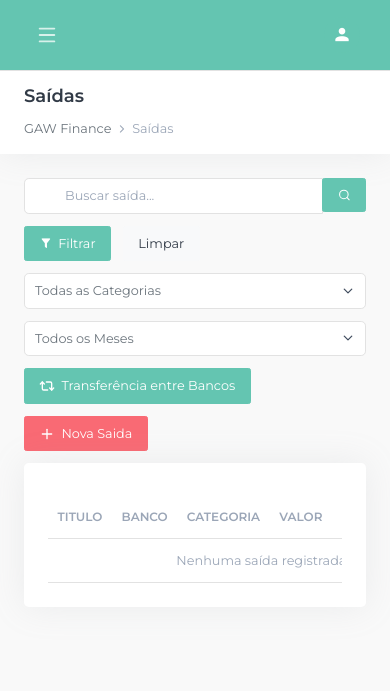
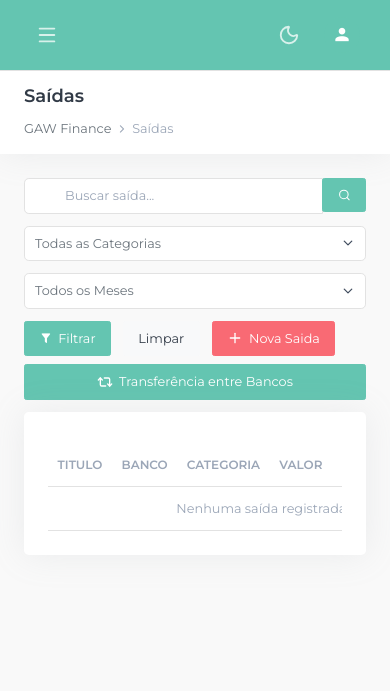
Before and after one commit to guilhermeAndrade07/gaw-finance, a Django app: page /outflows/list/ in a window 390 px wide. Shown: the top 691 px of the page. Run offline with Django 5.2, Linux system fonts and the light colour scheme; the visitor is signed in with stand-in values (Sample User, id 1); data comes from the database, SQL or seed files in the repository; data that the repository does not hold is empty; parts of the project's set-up code (start-up, migrations or seed data) failed here and were passed over; some libraries are stand-ins or nearby versions.

Commit message:
New design mobile

```diff
--- a/app/settings.py
+++ b/app/settings.py
@@ -40,7 +40,11 @@ if not SECRET_KEY:
 # SECURITY WARNING: don't run with debug turned on in production!
 DEBUG = env('DEBUG')
 
-ALLOWED_HOSTS = [h for h in env('ALLOWED_HOSTS') if h and h != '0.0.0.0']
+ALLOWED_HOSTS = [
+    host.strip()
+    for host in env('ALLOWED_HOSTS')
+    if host.strip() and host.strip() != '0.0.0.0'
+]
 
 
 # Application definition
--- a/app/static/app/css/custom.css
+++ b/app/static/app/css/custom.css
@@ -107,5 +107,68 @@
     width: 100%;
     min-width: 0;
     margin-left: 0;
+    flex: 0 0 auto;
+  }
+
+  .signature-active-card .card-body {
+    padding: 0.75rem;
+  }
+
+  .signature-active-card .avatar-lg {
+    width: 48px;
+    height: 48px;
+  }
+
+  .signature-active-card .avatar-title {
+    font-size: 22px !important;
+  }
+
+  .signature-active-card h3 {
+    font-size: 1.25rem;
+    margin-top: 0.25rem !important;
+    margin-bottom: 0.25rem !important;
   }
 }
+
+.inflow-actions,
+.outflow-actions {
+  align-items: center;
+}
+
+.inflow-actions .btn,
+.outflow-inline-actions .btn {
+  white-space: nowrap;
+}
+
+.outflow-actions {
+  display: flex;
+  justify-content: flex-end;
+  gap: 0.5rem;
+}
+
+.outflow-inline-actions {
+  flex-wrap: nowrap;
+}
+
+.outflow-transfer {
+  white-space: nowrap;
+}
+
+@media (max-width: 767.98px) {
+  .inflow-actions {
+    flex-wrap: nowrap;
+  }
+
+  .outflow-actions {
+    flex-direction: column;
+    align-items: stretch;
+  }
+
+  .outflow-inline-actions {
+    width: 100%;
+  }
+
+  .outflow-transfer {
+    width: 100%;
+  }
+}
--- a/app/templates/components/_header.html
+++ b/app/templates/components/_header.html
@@ -18,7 +18,7 @@
       </button>
     </div>
     <div class="d-flex align-items-center gap-1">
-      <div class="topbar-item d-none d-sm-flex">
+      <div class="topbar-item">
         <button class="topbar-link" id="light-dark-mode" type="button">
           <i data-lucide="moon" class="font-22 light-mode"></i>
           <i data-lucide="sun" class="font-22 dark-mode"></i>
--- a/banks/templates/bank_list.html
+++ b/banks/templates/bank_list.html
@@ -35,7 +35,7 @@
       </div>
     </form>
   </div>
-  <div class="col-sm-6 text-sm-end">
+  <div class="col-sm-6 mt-3 mt-sm-0 text-start text-sm-end">
     <a href="{% url 'bank_create' %}" class="btn btn-primary">
       <i data-lucide="plus" class="font-16 me-1"></i> Novo Banco
     </a>
--- a/categories/templates/category_list.html
+++ b/categories/templates/category_list.html
@@ -35,7 +35,7 @@
       </div>
     </form>
   </div>
-  <div class="col-sm-6 text-sm-end">
+  <div class="col-sm-6 mt-3 mt-sm-0 text-start text-sm-end">
     <a href="{% url 'category_create' %}" class="btn btn-primary">
       <i data-lucide="plus" class="font-16 me-1"></i> Nova Categoria
     </a>
--- a/goals/templates/goal_dashboard.html
+++ b/goals/templates/goal_dashboard.html
@@ -21,14 +21,14 @@
 </div>
 
 <div class="row mt-3 mb-2">
-  <div class="col-md-4">
+  <div class="col-12 col-md-4">
     <select class="form-select" id="goalMonthSelector" aria-label="Selecionar mes">
       {% for month in months_list %}
         <option value="{{ month.value }}" {% if selected_month == month.month and selected_year == month.year %}selected{% endif %}>{{ month.display }}</option>
       {% endfor %}
     </select>
   </div>
-  <div class="col-md-8 text-end">
+  <div class="col-12 col-md-8 mt-3 mt-md-0 text-start text-md-end">
     <a href="{% url 'goal_create' %}" class="btn btn-primary">
       <i data-lucide="plus" class="font-16 me-1"></i> Nova Meta
     </a>
--- a/goals/templates/goal_list.html
+++ b/goals/templates/goal_list.html
@@ -37,7 +37,7 @@
       <button class="btn btn-light" type="submit"><i data-lucide="search" class="font-16"></i></button>
     </form>
   </div>
-  <div class="col-sm-4 text-sm-end">
+  <div class="col-sm-4 mt-3 mt-sm-0 text-start text-sm-end">
     <a href="{% url 'goal_dashboard' %}" class="btn btn-info me-1">
       <i data-lucide="bar-chart-horizontal" class="font-16 me-1"></i> Dashboard
     </a>
--- a/outflows/templates/outflow_list.html
+++ b/outflows/templates/outflow_list.html
@@ -21,7 +21,7 @@
 <div class="row mt-3 mb-2 align-items-center">
   <div class="col-12">
     <form method="get" action="{% url 'outflow_list' %}" class="row g-2 align-items-start">
-      <div class="col-lg-3 col-md-6">
+      <div class="col-12 col-lg-3 col-md-6">
         <div class="app-search">
           <div class="app-search-box">
             <div class="input-group">
@@ -34,14 +34,8 @@
             </div>
           </div>
         </div>
-        <div class="d-flex gap-2 mt-2">
-          <button type="submit" class="btn btn-primary">
-            <i class="mdi mdi-filter me-1"></i> Filtrar
-          </button>
-          <a href="{% url 'outflow_list' %}" class="btn btn-light">Limpar</a>
-        </div>
       </div>
-      <div class="col-lg-2 col-md-6">
+      <div class="col-12 col-lg-2 col-md-6">
         <select class="form-select" name="category">
           <option value="" {% if not request.GET.category %} selected {% endif %}>Todas as Categorias</option>
           {% for category in categories %}
@@ -49,7 +43,7 @@
           {% endfor %}
         </select>
       </div>
-      <div class="col-lg-2 col-md-6">
+      <div class="col-12 col-lg-2 col-md-6">
         <select class="form-select" name="month">
           <option value="" {% if not request.GET.month %} selected {% endif %}>Todos os Meses</option>
           {% for month_value, month_label in months %}
@@ -57,12 +51,18 @@
           {% endfor %}
         </select>
       </div>
-      <div class="col-lg-5 col-md-6 d-flex justify-content-lg-end gap-2 flex-wrap flex-lg-nowrap">
-        <a href="{% url 'transfer_create' %}" class="btn btn-primary">
+      <div class="col-12 col-lg-5 outflow-actions">
+        <div class="outflow-inline-actions d-flex gap-2">
+          <button type="submit" class="btn btn-primary">
+            <i class="mdi mdi-filter me-1"></i> Filtrar
+          </button>
+          <a href="{% url 'outflow_list' %}" class="btn btn-light">Limpar</a>
+          <a href="{% url 'outflow_create' %}" class="btn btn-danger">
+            <i data-lucide="plus" class="font-16 me-1"></i> Nova Saida
+          </a>
+        </div>
+        <a href="{% url 'transfer_create' %}" class="btn btn-primary outflow-transfer">
           <i data-lucide="repeat-2" class="font-16 me-1"></i> Transferência entre Bancos
-        </a>
-        <a href="{% url 'outflow_create' %}" class="btn btn-danger">
-          <i data-lucide="plus" class="font-16 me-1"></i> Nova Saida
         </a>
       </div>
     </form>
```
Also changed, not shown: inflows/templates/inflow_list.html (+7 -9 lines).
